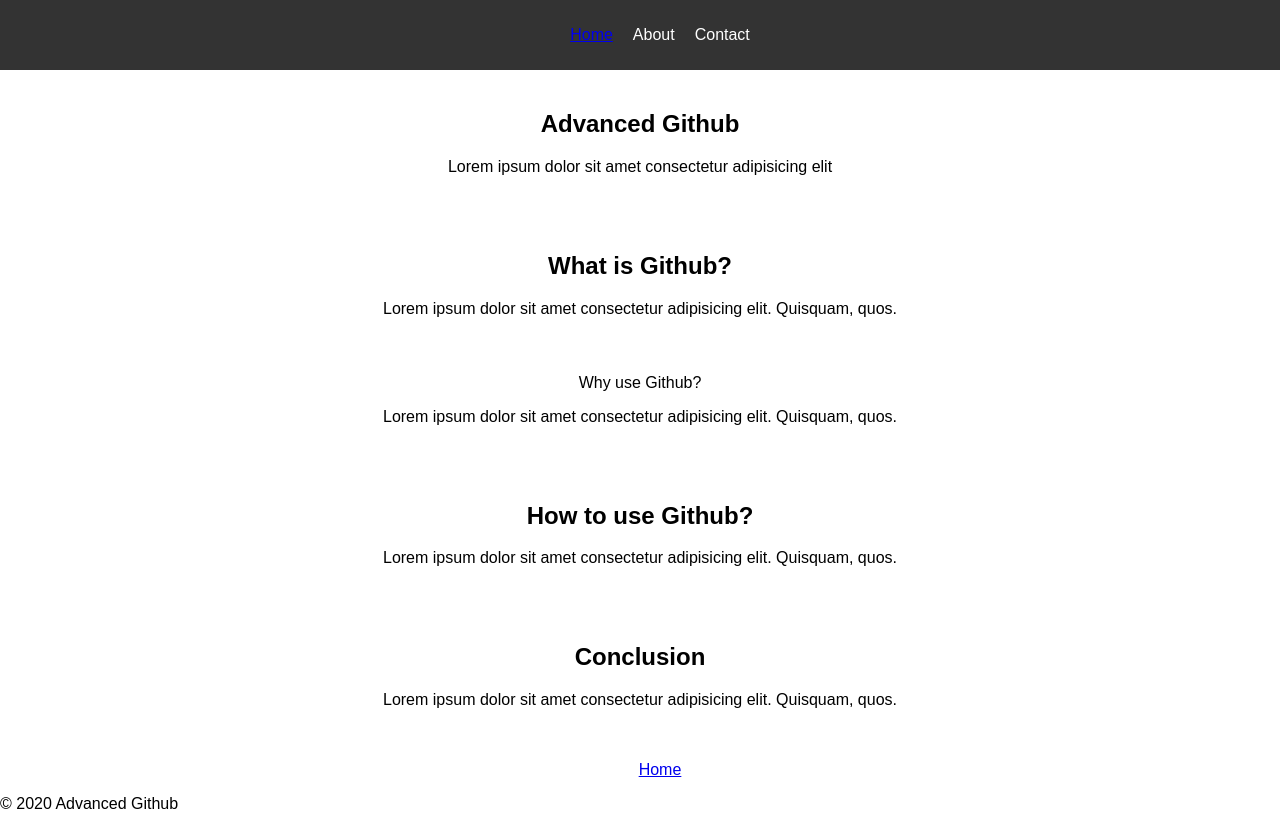
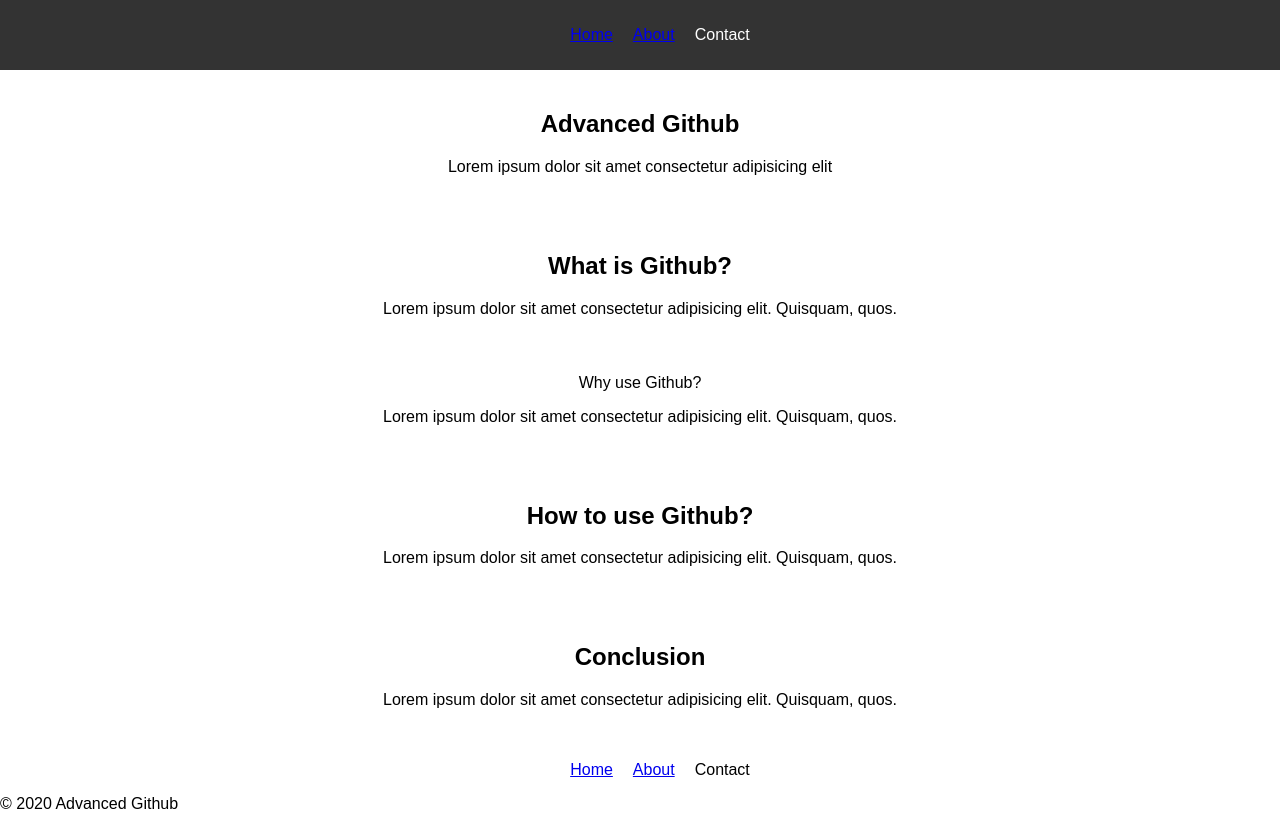
Before and after one commit to Wyclifo/advancedgithub, a plain HTML site: page index.html in a window 1280 px wide. Drawn offline with Linux system fonts and the light colour scheme.

Commit message:
Added Readme.md file, Added About link'

```diff
--- a/index.html
+++ b/index.html
@@ -47,7 +47,7 @@
 
     <ul>
         <li><a href="/">Home</a></li>
-        <li>About</li>
+        <li><a href="/#about">About</a></li>
         <li>Contact</li>
     </ul>
 </header>
@@ -95,7 +95,8 @@
 
     <ul>
         <li><a href="/">Home</a></li>
-
+       <li><a href="/#about">About</a></li>
+        <li>Contact</li>
     </ul>
     <p>&copy; 2020 Advanced Github</p>
 </footer>
```
Also changed, not shown: 1 other file.
